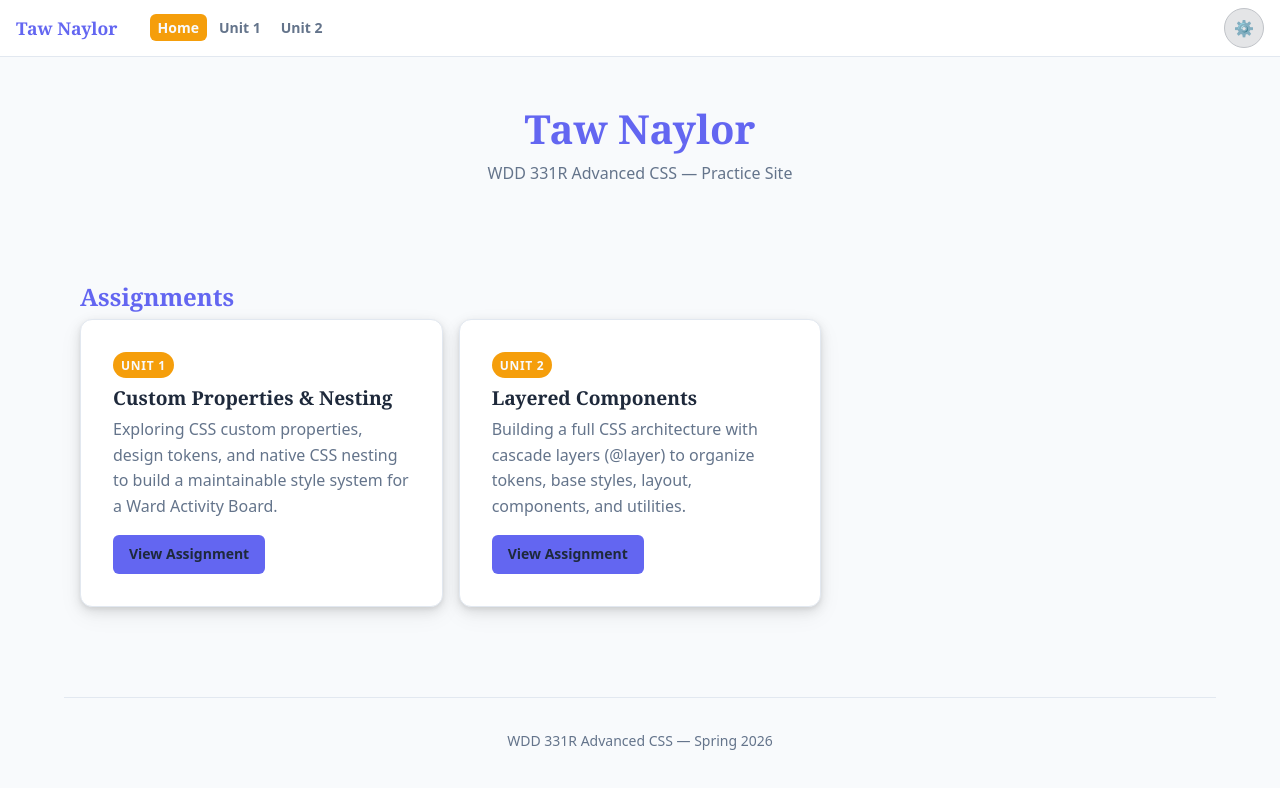
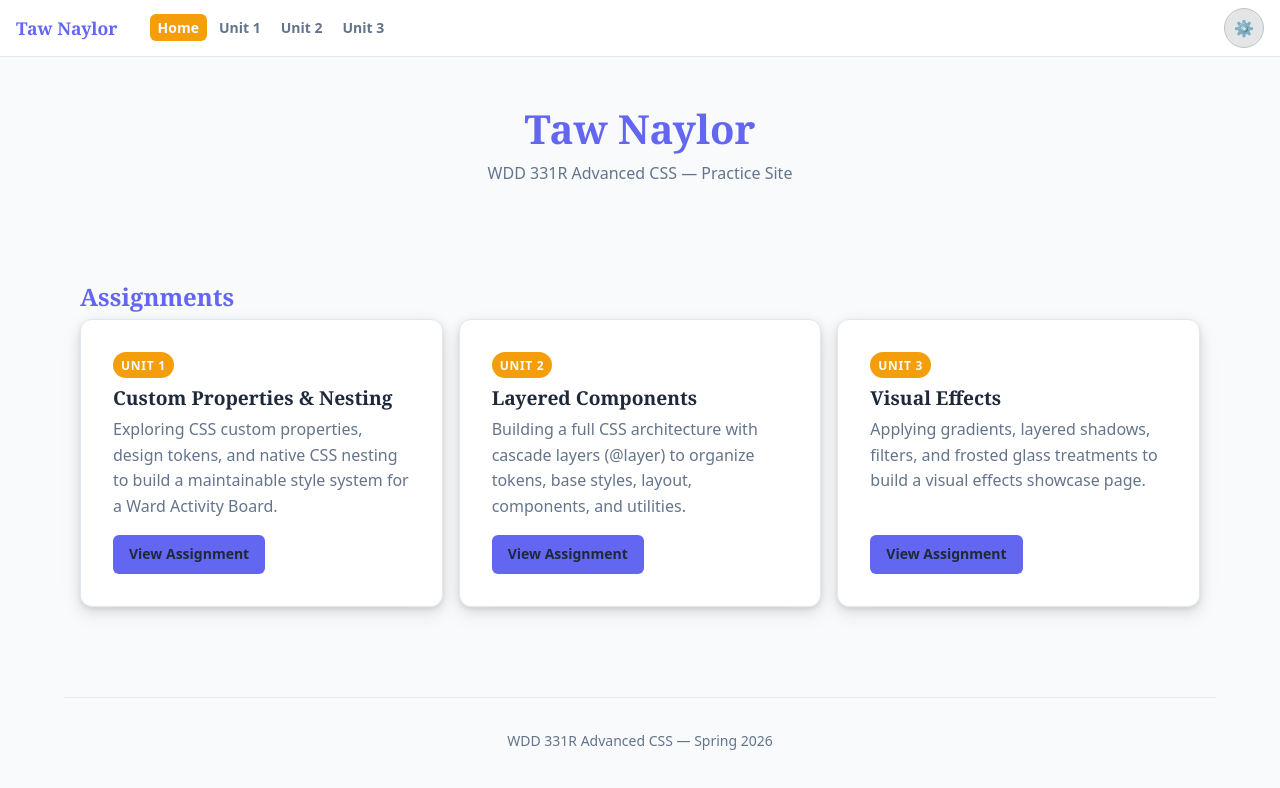
Before and after one commit to tawnaylor/wdd331-practice, a website: page index.html in a window 1280 px wide. Drawn offline with nearby package versions, Linux system fonts and the light colour scheme; files that its build step writes are made by us from their sources.

Commit message:
updated Unit 3

```diff
--- a/index.html
+++ b/index.html
@@ -14,6 +14,7 @@
             <li><a href="index.html" aria-current="page">Home</a></li>
             <li><a href="unit-1/custom-properties/index.html">Unit 1</a></li>
             <li><a href="unit-2/layered-components/index.html">Unit 2</a></li>
+            <li><a href="unit-3/visual-effects/index.html">Unit 3</a></li>
         </ul>
 
         <details class="theme-menu">
@@ -65,6 +66,13 @@
                     <p>Building a full CSS architecture with cascade layers (@layer) to organize tokens, base styles, layout, components, and utilities.</p>
                     <a href="unit-2/layered-components/index.html" class="card-link">View Assignment</a>
                 </article>
+
+                <article class="card">
+                    <span class="card-tag">Unit 3</span>
+                    <h3>Visual Effects</h3>
+                    <p>Applying gradients, layered shadows, filters, and frosted glass treatments to build a visual effects showcase page.</p>
+                    <a href="unit-3/visual-effects/index.html" class="card-link">View Assignment</a>
+                </article>
             </div>
         </section>
     </main>
```
